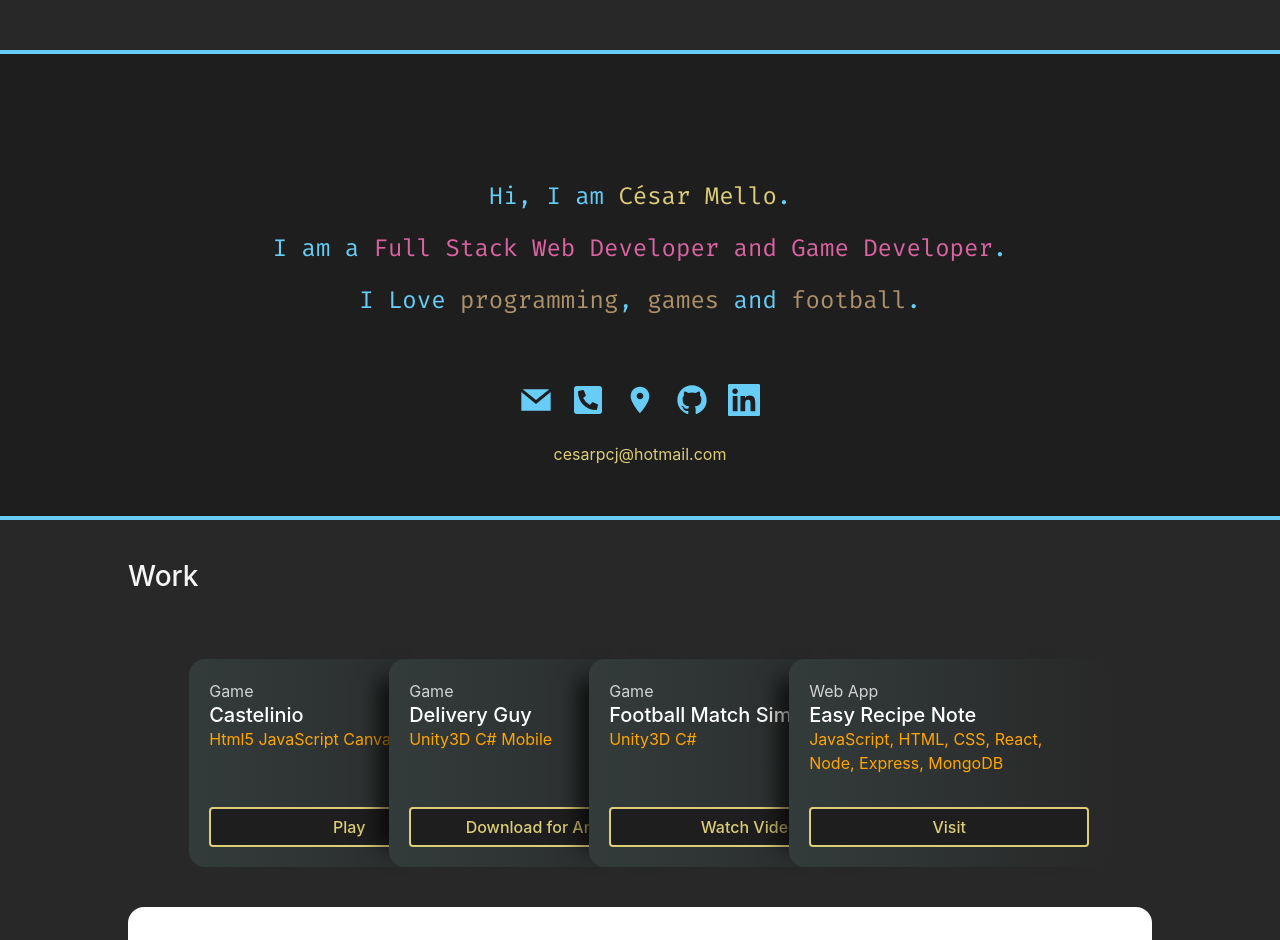
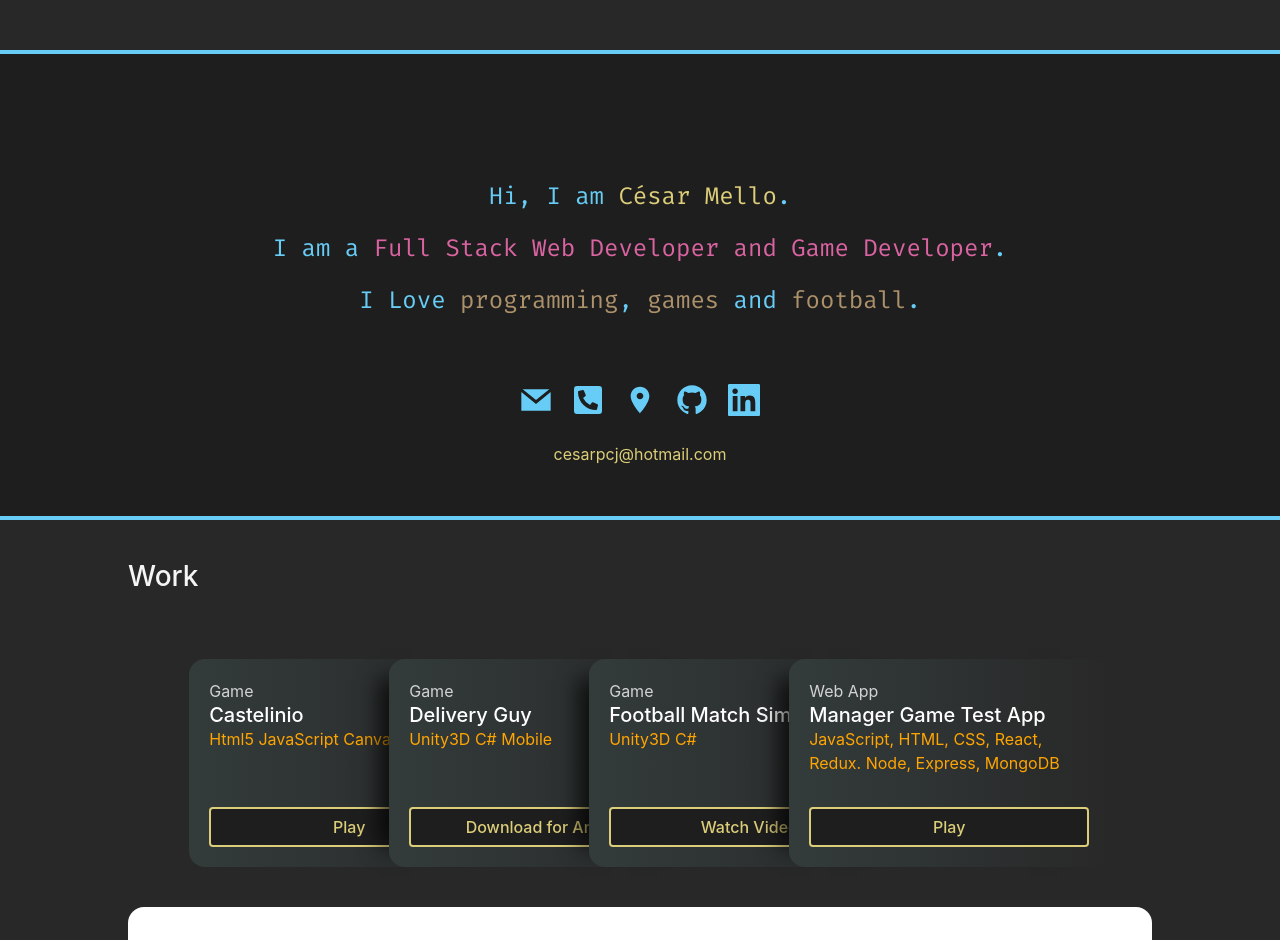
Before and after one commit to cesarpcj/portifolio, a React (Create React App) app: page / in a window 1280 px wide. Shown: the top 940 px of the page. Built offline with nearby package versions, Linux system fonts and the light colour scheme.

Commit message:
add manager game

```diff
--- a/src/files/projects.json
+++ b/src/files/projects.json
@@ -25,20 +25,20 @@
     "title": "Football Match Simulator",
     "type": "Game",
     "tools": "Unity3D C#",
-    "description": "Football Match Simulator is being developed to be a part of a football manager game I am planning to do.  The simulator is in a very early stage of development, some key features are still missing like goalkeeper behaviour, goals, corner kick, goal kick, throw in, time and the attack behaviour should be improved.",
+    "description": "Football Match Simulator is being developed to be a part of my manager game.",
     "link": "https://www.youtube.com/watch?v=8HNEWJGROoo",
     "action":"Watch Video",
-    "images": ["https://i.imgur.com/uUtiu8s.png", "https://i.imgur.com/2JqVlfN.png", "https://i.imgur.com/a2XEdlR.png","https://i.imgur.com/gvdnSaf.png"]
+    "images": ["https://i.imgur.com/YvMK1Fj.png", "https://i.imgur.com/IzQM0aP.png", "https://i.imgur.com/cF5RHgy.png","https://i.imgur.com/U8i5ZqC.png"]
 
     },
     {"id":3,
-    "title": "Easy Recipe Note",
+    "title": "Manager Game Test App",
     "type": "Web App",
-    "tools": "JavaScript, HTML, CSS, React, Node, Express, MongoDB",
-    "description": "This Wep App was developed for my wife to put her recipes into the app to facilitate her life when she needs to cook.  I used React for the front end, Node for the Rest API and MongoDB for the database.  On this Wep App you can create recipes with name, time, servings, ingredients, steps and additional notes. And of course you can also edit e delete the recipe.",
-    "link": "https://easyrecipenote.herokuapp.com/",
-    "action":"Visit",
-    "images": ["https://i.imgur.com/fkJiL0L.png", "https://i.imgur.com/bRv7KNP.png", "https://i.imgur.com/2IiayuY.png","https://i.imgur.com/G1Y9c81.png"]
+    "tools": "JavaScript, HTML, CSS, React, Redux. Node, Express, MongoDB",
+    "description": "The game was developed to be a tool for testing the Football Match Simulator I'm building.  I used React/Redux for the front end, Node for the Rest API and MongoDB for the database. On this game you can buy and sell player on the market, set up the team formation, players instructions and team instructions. You have 3 opponents available to be challenged.",
+    "link": "https://managertestgame.vercel.app/",
+    "action":"Play",
+    "images": ["https://i.imgur.com/pMEJrnS.png", "https://i.imgur.com/S7iCk23.png", "https://i.imgur.com/K3jY71a.png","https://i.imgur.com/hhQAJMZ.png"]
 
     }
 
```
Also changed, not shown: src/components/work.jsx (+2 -6 lines), src/components/workItem.jsx (+0 -11 lines).
